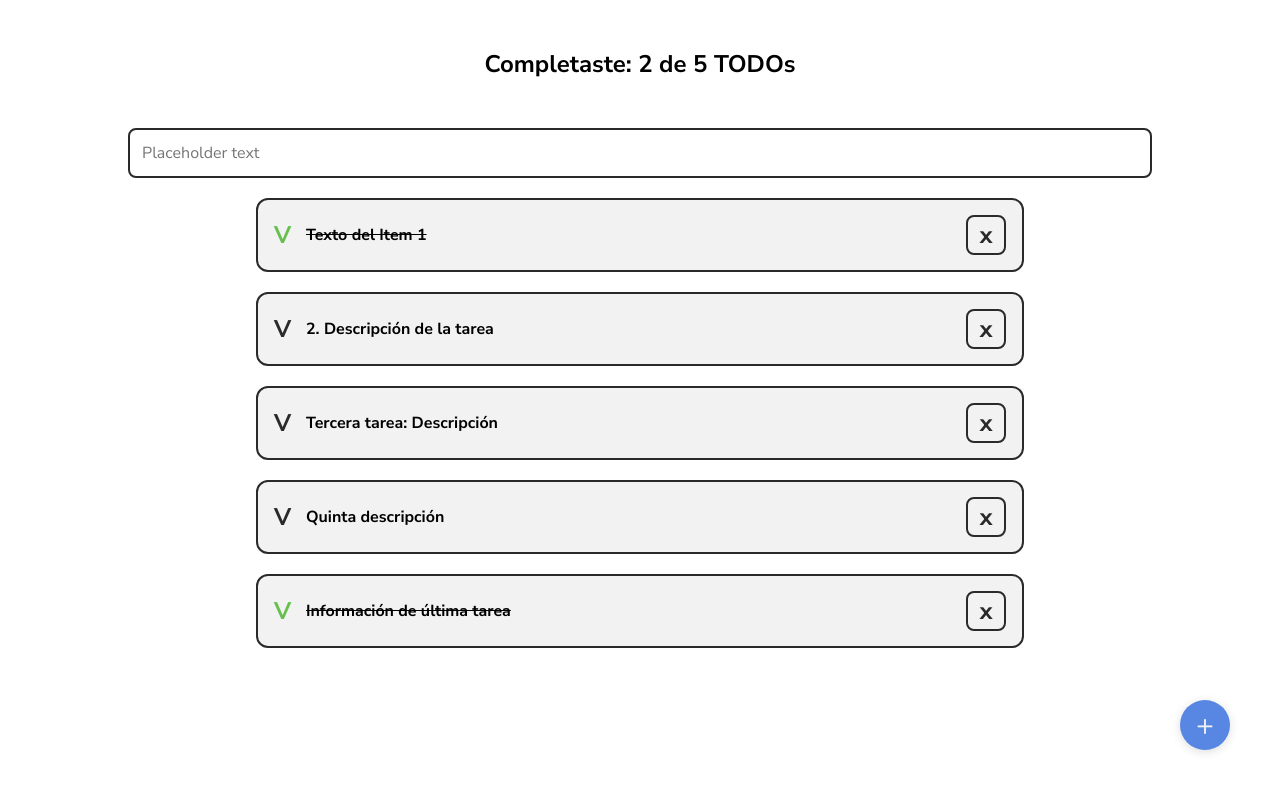
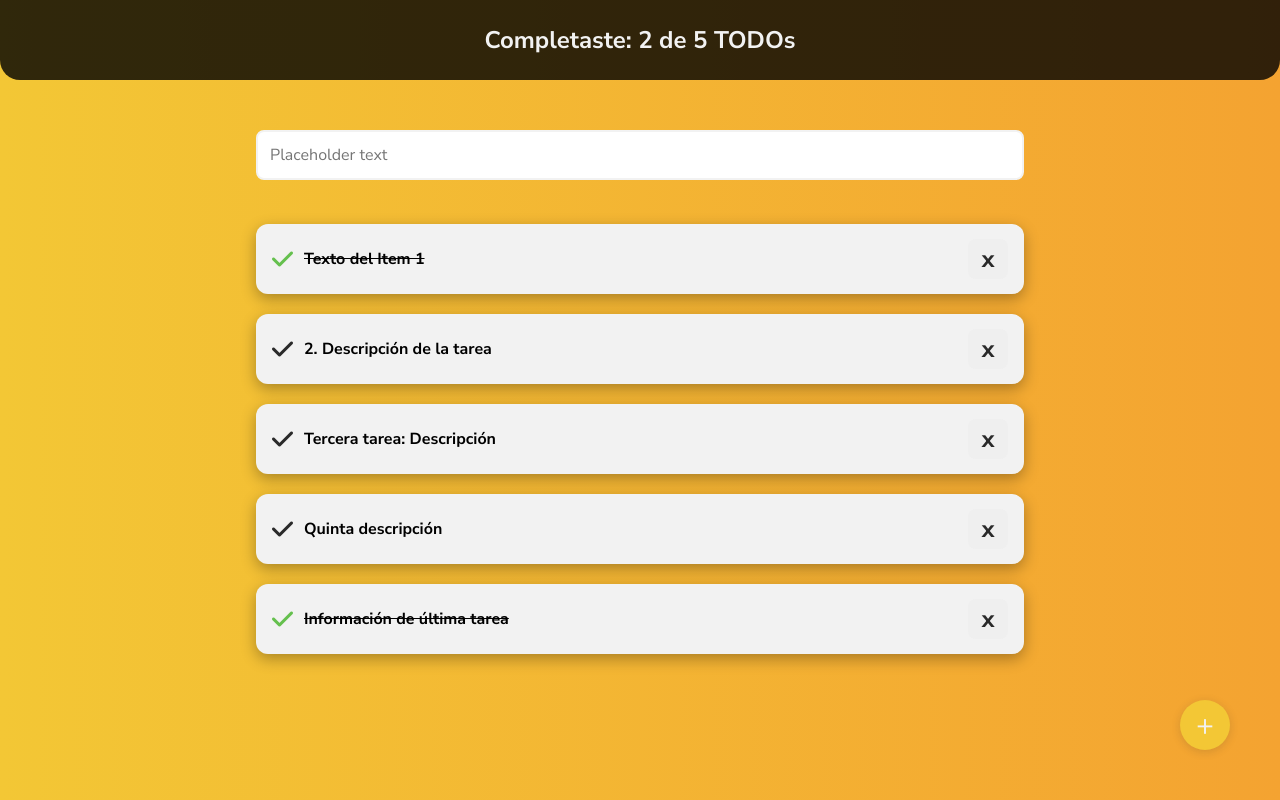
Before and after one commit to arkiiteck/curso-de-react-js, a React (Create React App) app: page / in a window 1280 px wide. Built offline with nearby package versions, Linux system fonts and the light colour scheme.

Commit message:
Mark TODOs as complete function added and some styles changed

```diff
--- a/public/index.html
+++ b/public/index.html
@@ -39,5 +39,6 @@
       To begin the development, run `npm start` or `yarn start`.
       To create a production bundle, use `npm run build` or `yarn build`.
     -->
+    <script src="https://kit.fontawesome.com/bd19b94ad7.js" crossorigin="anonymous"></script>
   </body>
 </html>
--- a/src/App.js
+++ b/src/App.js
@@ -18,6 +18,18 @@ const defaultTodos=[
 function App(){
   const [todos, setTodos]=React.useState(defaultTodos)
   const [searchValue, setSearchValue]=React.useState('')
+  const completeTodo=(text)=>{
+    const newTodos=[...todos]
+    const todoIndex=newTodos.findIndex((todo)=>todo.text==text)
+    newTodos[todoIndex].completed= !newTodos[todoIndex].completed
+    setTodos(newTodos)
+  }
+  const deleteTodo=(text)=>{
+    const newTodos=[...todos]
+    const todoIndex=newTodos.findIndex((todo)=>todo.text==text)
+    newTodos.splice(todoIndex,1)
+    setTodos(newTodos)
+  }
   const completedTodos=todos.filter(todo=>todo.completed).length;
   const totalTodos=todos.length
   const searchedTodos=todos.filter(todo=>(todo.text.toLowerCase().includes(searchValue.toLowerCase())))
@@ -37,6 +49,8 @@ function App(){
             key={todo.text}
             text={todo.text}
             completed={todo.completed}
+            onComplete={()=>{completeTodo(todo.text)}}
+            onDelete={()=>{deleteTodo(todo.text)}}
           />
         ))}
       </TodoList>
--- a/src/CreateTodoButton.css
+++ b/src/CreateTodoButton.css
@@ -1,5 +1,5 @@
 .CreateTodoButton{
-    background-color: var(--blue);
+    background-color: var(--yellow);
     width: 50px;
     height: 50px;
     position: absolute;
--- a/src/TodoCounter.css
+++ b/src/TodoCounter.css
@@ -1,6 +1,9 @@
 h1{
-    margin: 0;
-    padding: 48px;
+    background-color: rgba(0, 0, 0, 0.8);
+    margin-bottom: 50px;
+    padding: 24px 0;
+    color: var(--white);
     font-size: 24px;
     text-align: center;
+    border-radius: 0 0 20px 20px;
 }
--- a/src/TodoCounter.js
+++ b/src/TodoCounter.js
@@ -1,8 +1,15 @@
 import './TodoCounter.css'
 function TodoCounter({completed,total}){
+  if(completed==total){
+    return(
+      <h1>Completaste todos los TODOs</h1>
+    )
+  }
+  else{
     return(
       <h1>Completaste: {completed} de {total} TODOs</h1>
     )
   }
+}
 
   export {TodoCounter}
--- a/src/TodoItem.css
+++ b/src/TodoItem.css
@@ -1,5 +1,5 @@
 .TodoItem{
-    background-color:var(--white);
+    background-color: var(--white);
     width: 60%;
     margin: 20px 20%;
     padding: 24px 16px;
@@ -7,12 +7,13 @@
     align-items: center;
     gap: 16px;
     position: relative;
-    border: solid 2px var(--black);
     border-radius: 12px;
     list-style: none;
+    box-shadow: 0px 5px 15px rgba(0, 0, 0, 0.3);
 }
-span{
+i{
     font-size: 20px;
+    border-radius: 50%;
 }
 .TodoItem-p{
     padding: 0 56px 0 32px;
@@ -23,8 +24,6 @@ span{
     text-decoration: line-through;
 }
 .Icon{
-    background-color: var(--white);
-
     display: grid;
     place-items: center;
     position: absolute;
@@ -45,12 +44,11 @@ span{
     width: 40px;
     height: 40px;
     right: 16px;
-    border: solid 2px var(--black);
+    border: none;
     border-radius: 8px;
     transition: .2s;
 }
 .Icon-delete:hover{
-    background-color: var(--red);
-    color: var(--white);
+    color: var(--red);
     transition: .2s;
 }
--- a/src/TodoItem.js
+++ b/src/TodoItem.js
@@ -2,9 +2,9 @@ import './TodoItem.css'
 function TodoItem(props){
     return(
       <li className='TodoItem'>
-        <span className={`Icon Icon-check ${props.completed==true?'Icon-check--active':''}`}>V</span>
+        <i onClick={props.onComplete} className={`fa-solid fa-check Icon Icon-check ${props.completed==true?'Icon-check--active':''}`}></i>
         <p className={`TodoItem-p ${props.completed==true?'TodoItem-p--complete':''}`}>{props.text}</p>
-        <button className='Icon Icon-delete'>x</button>
+        <button onClick={props.onDelete} className='Icon Icon-delete'>x</button>
       </li>
     )
   }
--- a/src/TodoSearch.css
+++ b/src/TodoSearch.css
@@ -1,9 +1,9 @@
 input{
-    width: 80%;
-    margin: 0 10%;
+    width: 60%;
+    margin: 0 20% 24px;
     padding: 12px;
     font-size: 16px;
-    border: solid 2px var(--black);
+    border: solid 2px var(--white);
     border-radius: 8px;
     outline: none;
     transition: .2s;
--- a/src/index.css
+++ b/src/index.css
@@ -11,8 +11,11 @@
   --blue: #5787E2;
   --green: #65c04e;
   --red: #c13737;
+  --yellow: #f3c735;
+  --orange: #f4a331;
 }
 body {
+  background: linear-gradient(90deg, var(--yellow) 0%, var(--orange) 100%);
   -webkit-font-smoothing: antialiased;
   -moz-osx-font-smoothing: grayscale;
 }
```
